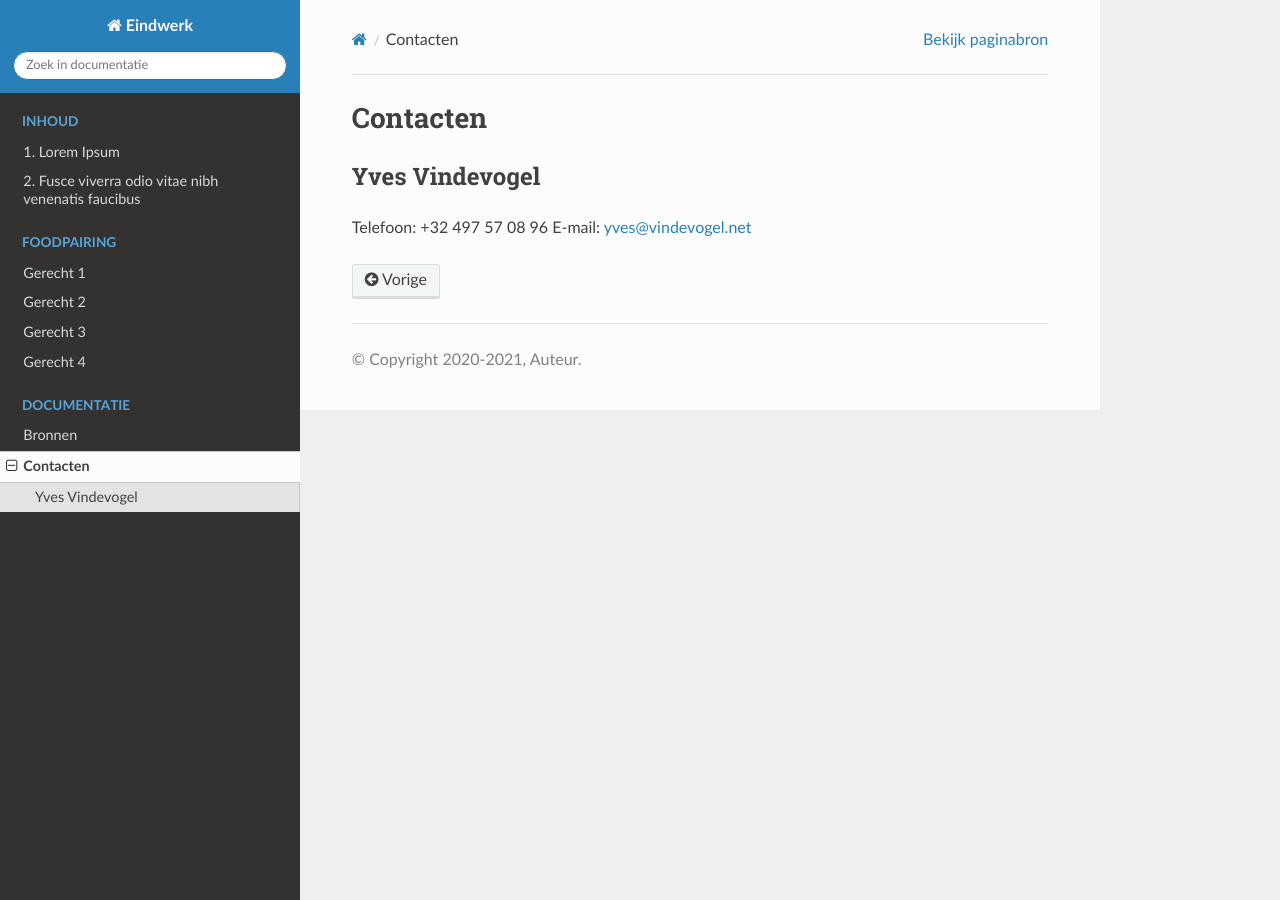
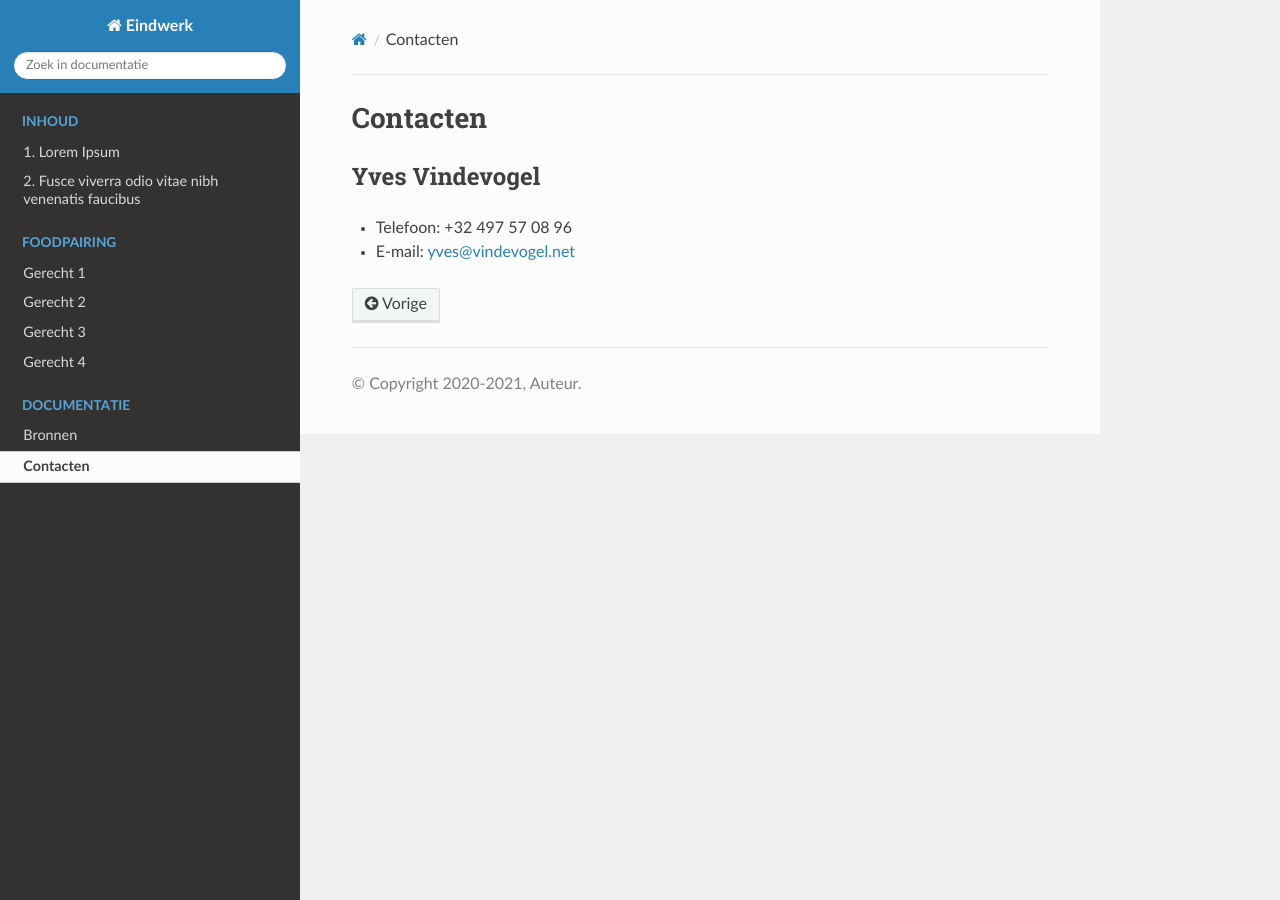
Before and after one commit to vindevoy/zythologie-eindwerk, a Sphinx documentation site: the page built from source/documentatie/contacten.rst, in a window 1280 px wide. Built offline with Sphinx 7.4.7 and the Read the Docs theme 2.0.0, drawn with Linux system fonts in a browser that asks for light colours.

Commit message:
Kleine updates

```diff
--- a/source/conf.py
+++ b/source/conf.py
@@ -60,6 +60,7 @@ html_theme = 'sphinx_rtd_theme'
 html_static_path = ['_static']
 
 html_show_sphinx = False
+html_copy_source = False
 
 # -- Options for Latex/PDF output --------------------------------------------
 
--- a/source/documentatie/contacten.rst
+++ b/source/documentatie/contacten.rst
@@ -8,5 +8,5 @@ Contacten
 Yves Vindevogel
 ---------------
 
-Telefoon: +32 497 57 08 96
-E-mail: yves@vindevogel.net
+- Telefoon: +32 497 57 08 96
+- E-mail: yves@vindevogel.net
--- a/source/index.rst
+++ b/source/index.rst
@@ -42,6 +42,7 @@
   .. toctree::
     :caption: Documentatie
     :hidden:
+    :titlesonly:
 
     documentatie/bronnen.rst
     documentatie/contacten.rst
```
